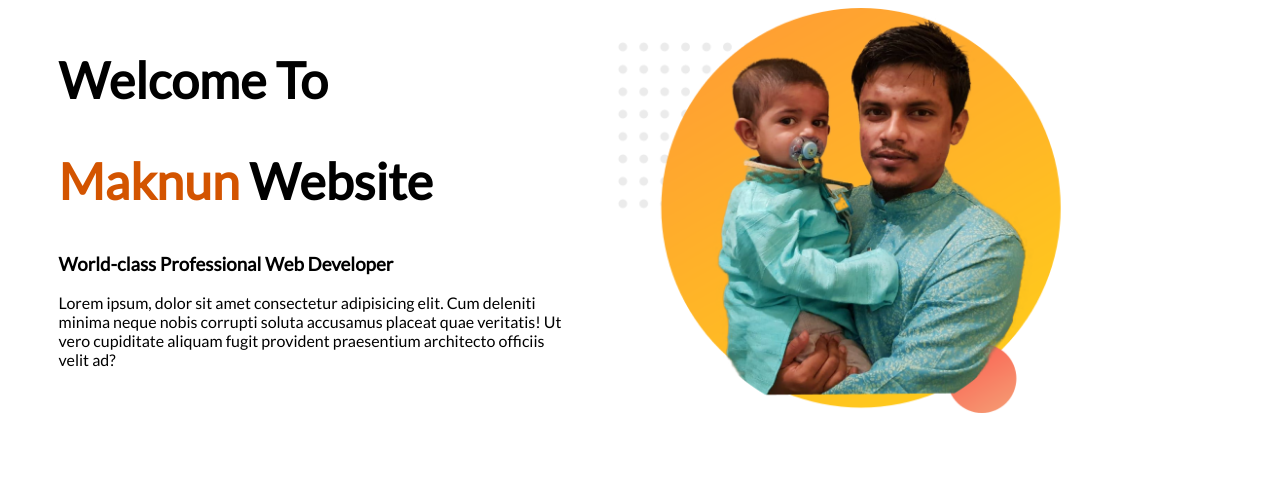
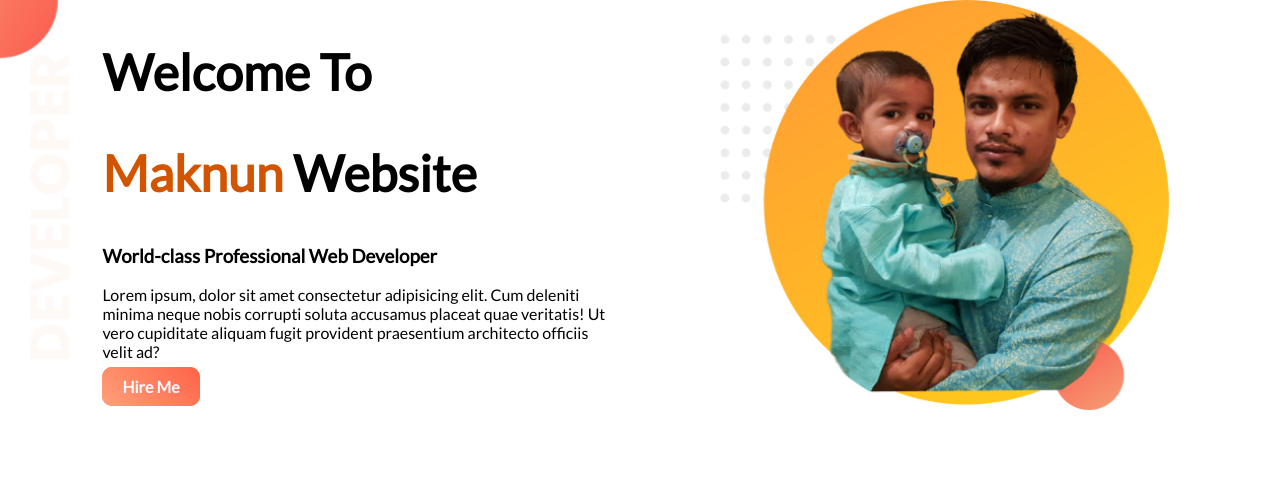
Before and after one commit to MaknunKhan/web-protfolio, a plain HTML site: page index.html in a window 1280 px wide. Drawn offline with Linux system fonts and the light colour scheme.

Commit message:
second commit

```diff
--- a/index.html
+++ b/index.html
@@ -8,12 +8,13 @@
     <link rel="stylesheet" href="style.css">
 </head>
 <body>
-   <section>
+   <section class="top-banner">
     <div class="half-width">
         <h1>Welcome To</h1>
         <h1><span class="name-highlight"> Maknun </span>Website </h1>
         <h3>World-class Professional Web Developer</h3>
         <p>Lorem ipsum, dolor sit amet consectetur adipisicing elit. Cum deleniti minima neque nobis corrupti soluta accusamus placeat quae veritatis! Ut vero cupiditate aliquam fugit provident praesentium architecto officiis velit ad?</p>
+        <a class="linkBtn" href="https://www.linkedin.com/in/nur-mohammod-khan-3a8524187/" target="_blank">Hire Me</a>
     </div>
     <div class="half-width">
        <img src="images/profile.png" alt="">
--- a/style.css
+++ b/style.css
@@ -1,5 +1,6 @@
 body{
     font-family: 'Lato', sans-serif;
+    margin: 0;
 }
 
 h1{
@@ -12,11 +13,31 @@ h1{
 .half-width{
     width: 40%;
     float:left;
-    margin-left: 2%;
-    padding-left: 2%;
+    margin-left: 5%;
+    padding-left: 3%;
 
 }
 .half-width img{
     width: 100%;
 
 }
+.top-banner{
+    background-image: url(images/top-banner.png);
+
+    background-repeat: no-repeat;
+
+}
+section{
+    height: 500px;
+
+}
+.linkBtn{
+    text-decoration: none;
+    background-color: #e67e22;
+    padding: 10px 20px;
+    border-radius: 10px;
+    color: aliceblue;
+    font-weight: 700;
+    background-image: linear-gradient(45deg,lightSalmon,tomato);
+
+}
```
